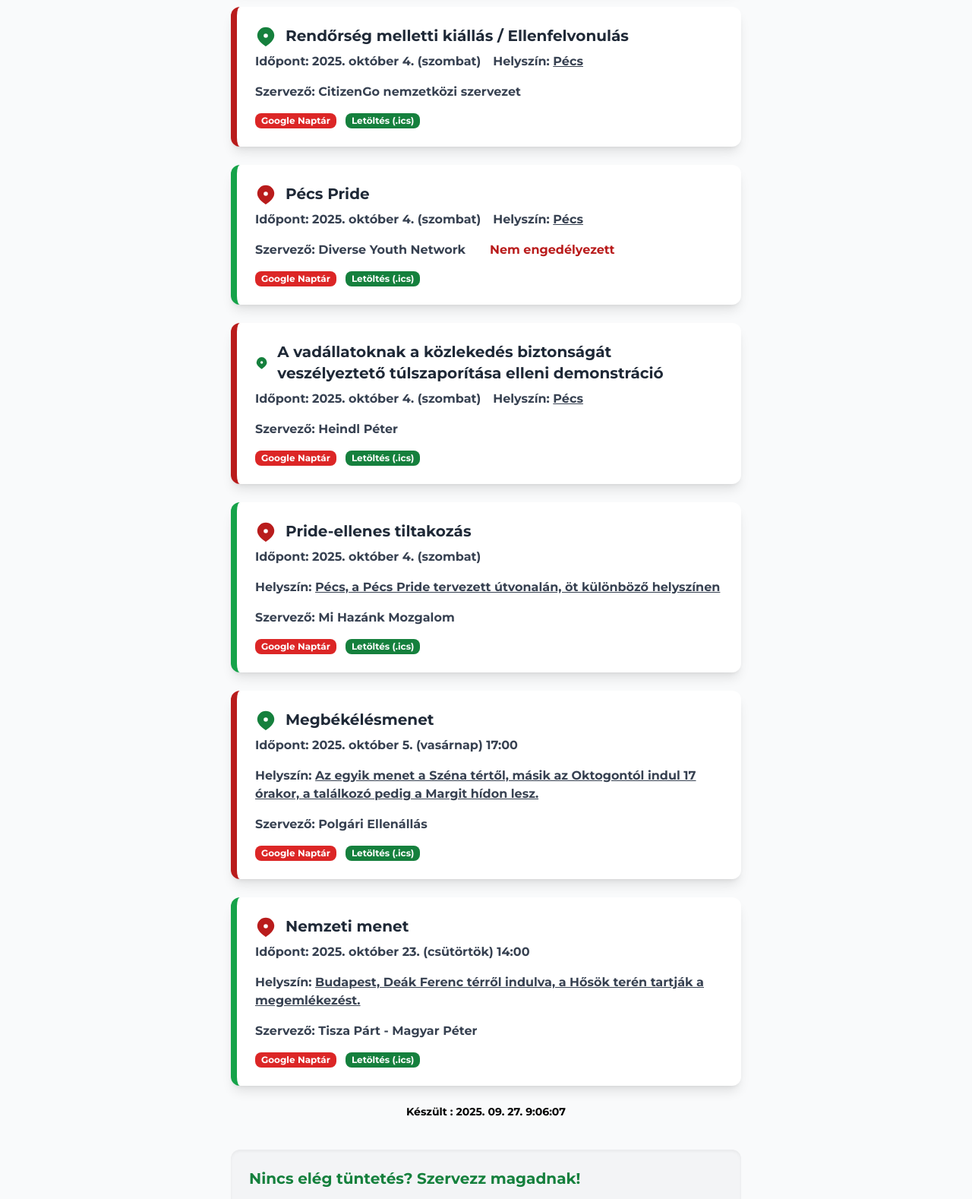
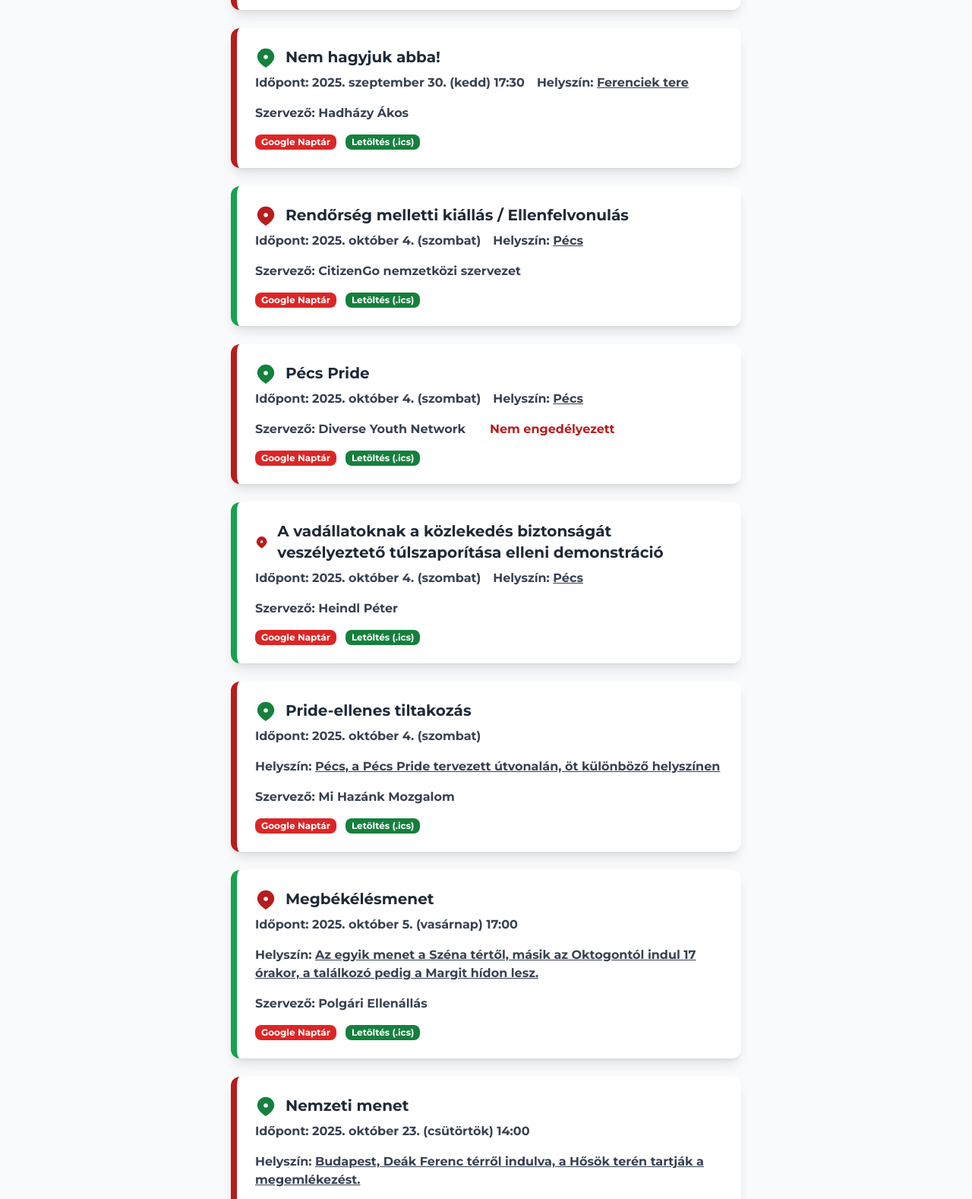
Before and after one commit to gyesznonyuvo/tuncikehtml, a plain HTML site: page index.html in a window 1280 px wide. Shown: the part 849-2427 px from the top of the page at 76% size. Drawn offline with nearby package versions, Linux system fonts and the light colour scheme.

Commit message:
Új fájl feltöltése

```diff
--- a/index.html
+++ b/index.html
@@ -54,15 +54,15 @@
     <div id="protestList" class="flex flex-col gap-6 items-center px-2 mb-10">
         <!-- tüntetés dobozok -->
 
-<div class="protest-box bg-white rounded-xl shadow-lg p-6 w-full max-w-2xl border-l-8 border-red-700 transition hover:scale-105" data-search="Kir&#225;ndul&#225;s Hatvanpuszt&#225;ra II.">
+<div class="protest-box bg-white rounded-xl shadow-lg p-6 w-full max-w-2xl border-l-8 border-red-700 transition hover:scale-105" data-search="Hatvanpuszta Szafari: A majors&#225;g &#225;tl&#225;that&#243;s&#225;g&#225;&#233;rt &#233;s a korrupci&#243; ellen">
     <div class="flex items-center gap-3 mb-2">
         <svg class="w-7 h-7 text-green-700" fill="currentColor" viewBox="0 0 20 20"><path d="M10 2a8 8 0 018 8c0 5.25-8 10-8 10S2 15.25 2 10a8 8 0 018-8zm0 10a2 2 0 100-4 2 2 0 000 4z" /></svg>
-        <span class="text-xl font-bold text-gray-800">Kir&#225;ndul&#225;s Hatvanpuszt&#225;ra II.</span>
+        <span class="text-xl font-bold text-gray-800">Hatvanpuszta Szafari: A majors&#225;g &#225;tl&#225;that&#243;s&#225;g&#225;&#233;rt &#233;s a korrupci&#243; ellen</span>
     </div>
     <div class="flex flex-wrap gap-4 text-gray-700 mb-2">
         <div><span class="font-semibold">Időpont:</span> 2025. szeptember 27. (szombat) 14:00
         <span class="hidden iso-date">2025-09-27T14:00:00</span></div>
-        <div><span class="font-semibold">Helyszín: </span><a href="https://www.google.com/maps?q=Hatvanpuszta%2C%20Alcs%C3%BAtdoboz%208087%2C%20Magyarorsz%C3%A1g" class="underline" target=\"_blank\">Hatvanpuszta, Alcs&#250;tdoboz 8087, Magyarorsz&#225;g</a></div>
+        <div><span class="font-semibold">Helyszín: </span><a href="https://www.google.com/maps?q=Hatvanpuszta%2C%20a%20majors%C3%A1g%20k%C3%B6r%C3%BCli%20k%C3%B6zter%C3%BClet" class="underline" target=\"_blank\">Hatvanpuszta, a majors&#225;g k&#246;r&#252;li k&#246;zter&#252;let</a></div>
         <div><span class="font-semibold">Szervező:</span> Hadh&#225;zy &#193;kos</div>
         <div><span class="font-semibold text-red-700"></span></div>
         <div><span class="font-semibold text-red-700"></span></div>
@@ -136,9 +136,32 @@
         </div>
     </div>
 
-<div class="protest-box bg-white rounded-xl shadow-lg p-6 w-full max-w-2xl border-l-8 border-red-700 transition hover:scale-105" data-search="Rendőrs&#233;g melletti ki&#225;ll&#225;s / Ellenfelvonul&#225;s">
+<div class="protest-box bg-white rounded-xl shadow-lg p-6 w-full max-w-2xl border-l-8 border-red-700 transition hover:scale-105" data-search="Nem hagyjuk abba!">
     <div class="flex items-center gap-3 mb-2">
         <svg class="w-7 h-7 text-green-700" fill="currentColor" viewBox="0 0 20 20"><path d="M10 2a8 8 0 018 8c0 5.25-8 10-8 10S2 15.25 2 10a8 8 0 018-8zm0 10a2 2 0 100-4 2 2 0 000 4z" /></svg>
+        <span class="text-xl font-bold text-gray-800">Nem hagyjuk abba!</span>
+    </div>
+    <div class="flex flex-wrap gap-4 text-gray-700 mb-2">
+        <div><span class="font-semibold">Időpont:</span> 2025. szeptember 30. (kedd) 17:30
+        <span class="hidden iso-date">2025-09-30T17:30:00</span></div>
+        <div><span class="font-semibold">Helyszín: </span><a href="https://www.google.com/maps?q=Ferenciek%20tere" class="underline" target=\"_blank\">Ferenciek tere</a></div>
+        <div><span class="font-semibold">Szervező:</span> Hadh&#225;zy &#193;kos</div>
+        <div><span class="font-semibold text-red-700"></span></div>
+        <div><span class="font-semibold text-red-700"></span></div>
+    </div>
+    <div class="flex flex-wrap gap-3 mt-4">
+      <button class="add-to-google bg-red-600 text-white text-xs py-[2px] px-2 rounded-lg hover:bg-red-700 transition">
+        Google Naptár
+      </button>
+      <button class="add-to-ics bg-green-700 text-white text-xs py-[2px] px-2 rounded-lg hover:bg-gray-800 transition">
+        Letöltés (.ics)
+      </button>
+    </div>
+</div>
+
+<div class="protest-box bg-white rounded-xl shadow-lg p-6 w-full max-w-2xl border-l-8 border-green-600 transition hover:scale-105" data-search="Rendőrs&#233;g melletti ki&#225;ll&#225;s / Ellenfelvonul&#225;s">
+    <div class="flex items-center gap-3 mb-2">
+        <svg class="w-7 h-7 text-red-700" fill="currentColor" viewBox="0 0 20 20"><path d="M10 2a8 8 0 018 8c0 5.25-8 10-8 10S2 15.25 2 10a8 8 0 018-8zm0 10a2 2 0 100-4 2 2 0 000 4z" /></svg>
         <span class="text-xl font-bold text-gray-800">Rendőrs&#233;g melletti ki&#225;ll&#225;s / Ellenfelvonul&#225;s</span>
     </div>
     <div class="flex flex-wrap gap-4 text-gray-700 mb-2">
@@ -159,9 +182,9 @@
     </div>
 </div>
 
-<div class="protest-box bg-white rounded-xl shadow-lg p-6 w-full max-w-2xl border-l-8 border-green-600 transition hover:scale-105" data-search="P&#233;cs Pride">
+<div class="protest-box bg-white rounded-xl shadow-lg p-6 w-full max-w-2xl border-l-8 border-red-700 transition hover:scale-105" data-search="P&#233;cs Pride">
     <div class="flex items-center gap-3 mb-2">
-        <svg class="w-7 h-7 text-red-700" fill="currentColor" viewBox="0 0 20 20"><path d="M10 2a8 8 0 018 8c0 5.25-8 10-8 10S2 15.25 2 10a8 8 0 018-8zm0 10a2 2 0 100-4 2 2 0 000 4z" /></svg>
+        <svg class="w-7 h-7 text-green-700" fill="currentColor" viewBox="0 0 20 20"><path d="M10 2a8 8 0 018 8c0 5.25-8 10-8 10S2 15.25 2 10a8 8 0 018-8zm0 10a2 2 0 100-4 2 2 0 000 4z" /></svg>
         <span class="text-xl font-bold text-gray-800">P&#233;cs Pride</span>
     </div>
     <div class="flex flex-wrap gap-4 text-gray-700 mb-2">
@@ -182,9 +205,9 @@
     </div>
 </div>
 
-<div class="protest-box bg-white rounded-xl shadow-lg p-6 w-full max-w-2xl border-l-8 border-red-700 transition hover:scale-105" data-search="A vad&#225;llatoknak a k&#246;zleked&#233;s biztons&#225;g&#225;t vesz&#233;lyeztető t&#250;lszapor&#237;t&#225;sa elleni demonstr&#225;ci&#243;">
+<div class="protest-box bg-white rounded-xl shadow-lg p-6 w-full max-w-2xl border-l-8 border-green-600 transition hover:scale-105" data-search="A vad&#225;llatoknak a k&#246;zleked&#233;s biztons&#225;g&#225;t vesz&#233;lyeztető t&#250;lszapor&#237;t&#225;sa elleni demonstr&#225;ci&#243;">
     <div class="flex items-center gap-3 mb-2">
-        <svg class="w-7 h-7 text-green-700" fill="currentColor" viewBox="0 0 20 20"><path d="M10 2a8 8 0 018 8c0 5.25-8 10-8 10S2 15.25 2 10a8 8 0 018-8zm0 10a2 2 0 100-4 2 2 0 000 4z" /></svg>
+        <svg class="w-7 h-7 text-red-700" fill="currentColor" viewBox="0 0 20 20"><path d="M10 2a8 8 0 018 8c0 5.25-8 10-8 10S2 15.25 2 10a8 8 0 018-8zm0 10a2 2 0 100-4 2 2 0 000 4z" /></svg>
         <span class="text-xl font-bold text-gray-800">A vad&#225;llatoknak a k&#246;zleked&#233;s biztons&#225;g&#225;t vesz&#233;lyeztető t&#250;lszapor&#237;t&#225;sa elleni demonstr&#225;ci&#243;</span>
     </div>
     <div class="flex flex-wrap gap-4 text-gray-700 mb-2">
@@ -205,9 +228,9 @@
     </div>
 </div>
 
-<div class="protest-box bg-white rounded-xl shadow-lg p-6 w-full max-w-2xl border-l-8 border-green-600 transition hover:scale-105" data-search="Pride-ellenes tiltakoz&#225;s">
+<div class="protest-box bg-white rounded-xl shadow-lg p-6 w-full max-w-2xl border-l-8 border-red-700 transition hover:scale-105" data-search="Pride-ellenes tiltakoz&#225;s">
     <div class="flex items-center gap-3 mb-2">
-        <svg class="w-7 h-7 text-red-700" fill="currentColor" viewBox="0 0 20 20"><path d="M10 2a8 8 0 018 8c0 5.25-8 10-8 10S2 15.25 2 10a8 8 0 018-8zm0 10a2 2 0 100-4 2 2 0 000 4z" /></svg>
+        <svg class="w-7 h-7 text-green-700" fill="currentColor" viewBox="0 0 20 20"><path d="M10 2a8 8 0 018 8c0 5.25-8 10-8 10S2 15.25 2 10a8 8 0 018-8zm0 10a2 2 0 100-4 2 2 0 000 4z" /></svg>
         <span class="text-xl font-bold text-gray-800">Pride-ellenes tiltakoz&#225;s</span>
     </div>
     <div class="flex flex-wrap gap-4 text-gray-700 mb-2">
@@ -228,9 +251,9 @@
     </div>
 </div>
 
-<div class="protest-box bg-white rounded-xl shadow-lg p-6 w-full max-w-2xl border-l-8 border-red-700 transition hover:scale-105" data-search="Megb&#233;k&#233;l&#233;smenet">
+<div class="protest-box bg-white rounded-xl shadow-lg p-6 w-full max-w-2xl border-l-8 border-green-600 transition hover:scale-105" data-search="Megb&#233;k&#233;l&#233;smenet">
     <div class="flex items-center gap-3 mb-2">
-        <svg class="w-7 h-7 text-green-700" fill="currentColor" viewBox="0 0 20 20"><path d="M10 2a8 8 0 018 8c0 5.25-8 10-8 10S2 15.25 2 10a8 8 0 018-8zm0 10a2 2 0 100-4 2 2 0 000 4z" /></svg>
+        <svg class="w-7 h-7 text-red-700" fill="currentColor" viewBox="0 0 20 20"><path d="M10 2a8 8 0 018 8c0 5.25-8 10-8 10S2 15.25 2 10a8 8 0 018-8zm0 10a2 2 0 100-4 2 2 0 000 4z" /></svg>
         <span class="text-xl font-bold text-gray-800">Megb&#233;k&#233;l&#233;smenet</span>
     </div>
     <div class="flex flex-wrap gap-4 text-gray-700 mb-2">
@@ -251,9 +274,9 @@
     </div>
 </div>
 
-<div class="protest-box bg-white rounded-xl shadow-lg p-6 w-full max-w-2xl border-l-8 border-green-600 transition hover:scale-105" data-search="Nemzeti menet">
+<div class="protest-box bg-white rounded-xl shadow-lg p-6 w-full max-w-2xl border-l-8 border-red-700 transition hover:scale-105" data-search="Nemzeti menet">
     <div class="flex items-center gap-3 mb-2">
-        <svg class="w-7 h-7 text-red-700" fill="currentColor" viewBox="0 0 20 20"><path d="M10 2a8 8 0 018 8c0 5.25-8 10-8 10S2 15.25 2 10a8 8 0 018-8zm0 10a2 2 0 100-4 2 2 0 000 4z" /></svg>
+        <svg class="w-7 h-7 text-green-700" fill="currentColor" viewBox="0 0 20 20"><path d="M10 2a8 8 0 018 8c0 5.25-8 10-8 10S2 15.25 2 10a8 8 0 018-8zm0 10a2 2 0 100-4 2 2 0 000 4z" /></svg>
         <span class="text-xl font-bold text-gray-800">Nemzeti menet</span>
     </div>
     <div class="flex flex-wrap gap-4 text-gray-700 mb-2">
@@ -272,7 +295,7 @@
         Letöltés (.ics)
       </button>
     </div>
-</div><p class="text-sm max-w-3xl mx-auto">Készült : 2025. 09. 27. 9:06:07</p>
+</div><p class="text-sm max-w-3xl mx-auto">Készült : 2025. 09. 27. 16:32:02</p>
 
     </div>
 
```
Also changed, not shown: archivum.html (+2 -2 lines).
